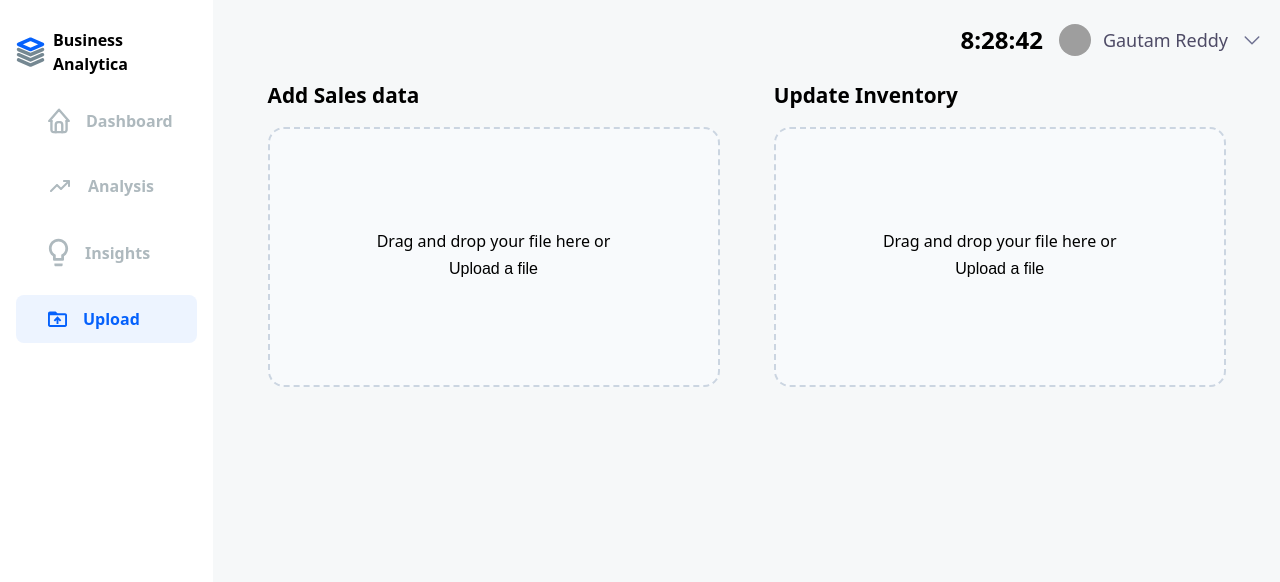
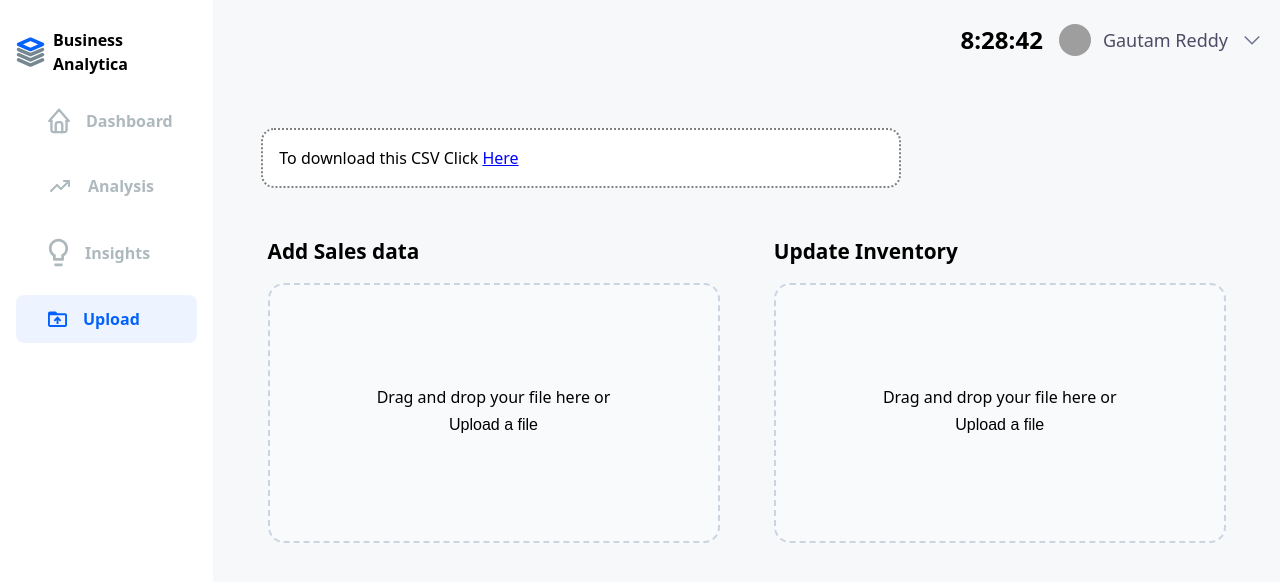
Before and after one commit to RP-72/vendor-eyes-frontend, a React (Create React App) app: page /upload in a window 1280 px wide. Shown: the top 582 px of the page. Built offline with nearby package versions, Linux system fonts and the light colour scheme; grey boxes are pictures that could not be loaded.

Commit message:
Add download link in Upload page

```diff
--- a/src/pages/upload/Dropzone/index.js
+++ b/src/pages/upload/Dropzone/index.js
@@ -122,5 +122,7 @@ export default function Dropzone({type}) {
     }
     </div>
 
+
+
   );
 };
--- a/src/pages/upload/index.js
+++ b/src/pages/upload/index.js
@@ -26,6 +26,7 @@ const UploadSection = ({title, type}) => {
 
     </div>
   )
+
 }
 const Upload = () => {
   return (
@@ -34,6 +35,9 @@ const Upload = () => {
         <Sidebar />
         <div className="w-10/12 scrollable">
           <Header />
+          <div className="CSV">
+          <h1>To download this CSV Click <a href="" style={{color: "blue", textDecoration: "underline"}}>Here</a></h1>
+          </div>
           <div style={{display: "flex", alignItems: "centre", justifyContent:"space-evenly" }}>
             <UploadSection title="Add Sales data" type="sale" />
             <UploadSection title="Update Inventory" type="inventory" />
--- a/src/pages/upload/style.css
+++ b/src/pages/upload/style.css
@@ -4,6 +4,18 @@
 
   .desktopView {
     display: block;
+  }
+
+  .CSV{
+    font-Size: 1rem;
+    /* font-weight: ; */
+    margin-Bottom: 1rem;
+    margin: 3rem;
+    width: 60%;
+    padding: 1rem;
+    border: 2px dotted grey;
+    background-color: white;
+    border-radius: 13px;
   }
 
   @media only screen and (max-width: 768px) {
```
Also changed, not shown: 1 other file (tests, documents, lock files or other folders).
